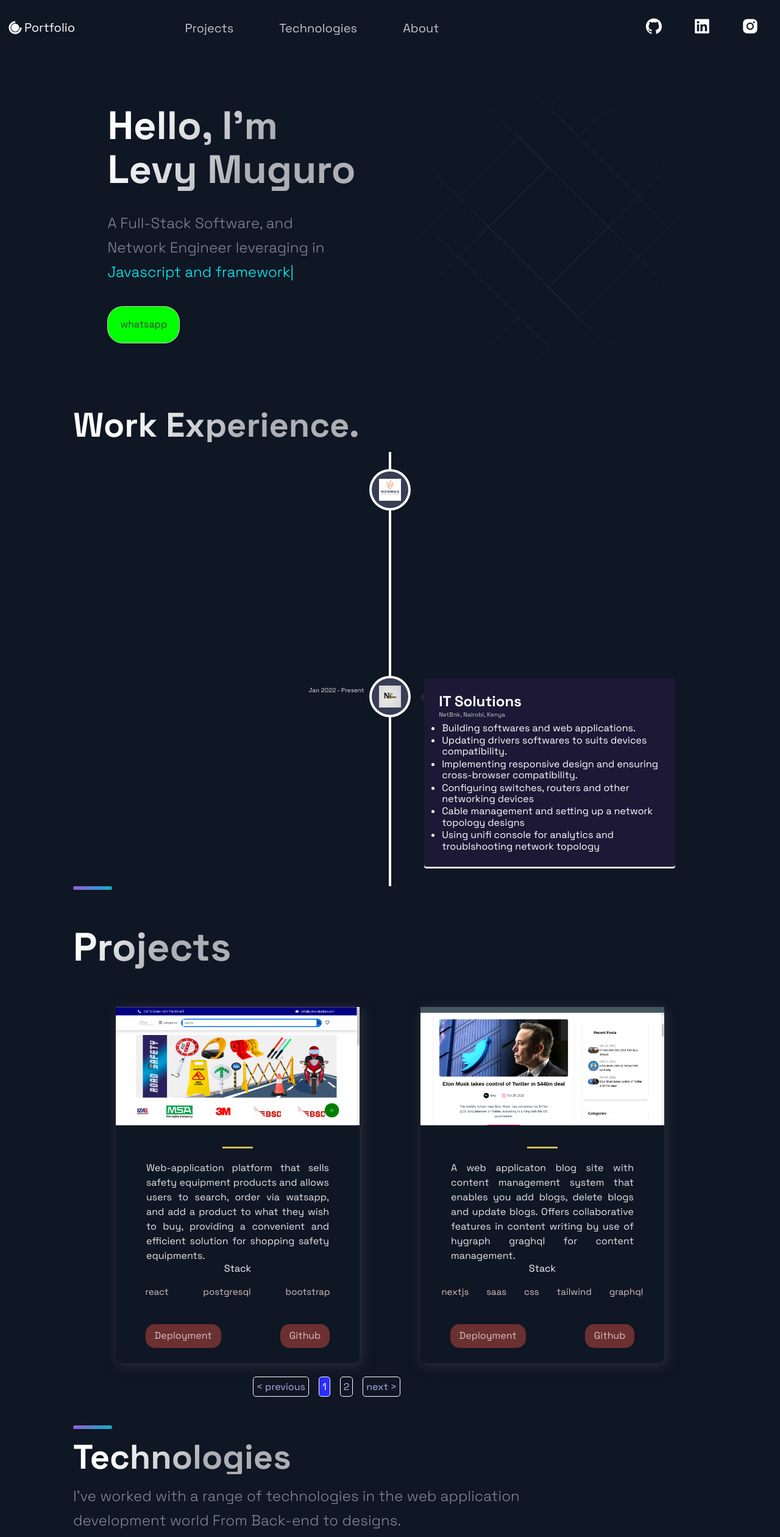
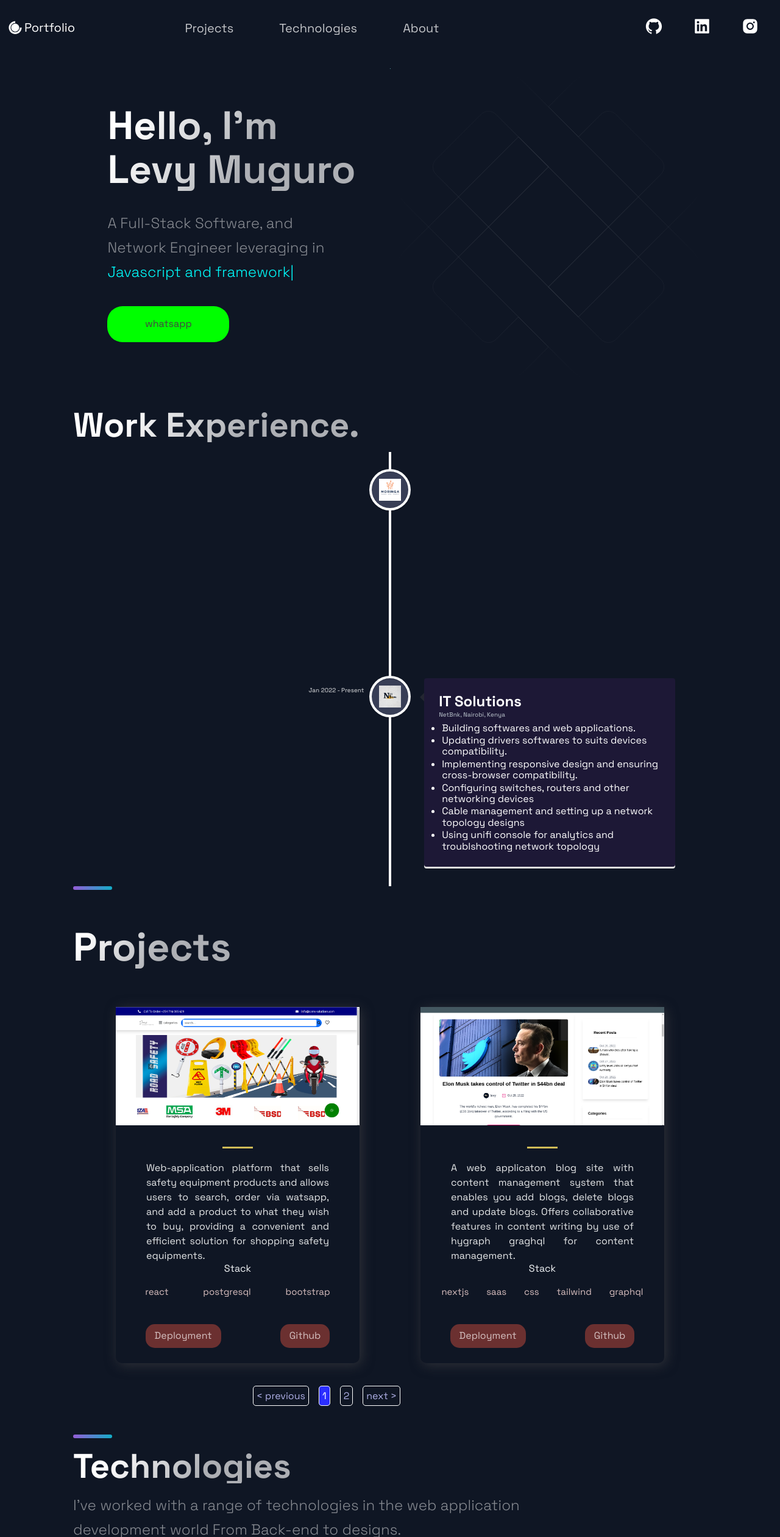
Before and after one commit to levy-web/portfolio, a Next.js app: page / in a window 1280 px wide. Shown: the top 2520 px of the page at 61% size. Built offline with nearby package versions, Linux system fonts and the light colour scheme.

Commit message:
styled whatapp button and paginate buttons

```diff
--- a/src/components/Hero/Hero.js
+++ b/src/components/Hero/Hero.js
@@ -40,7 +40,9 @@ function Hero() {
           />
         </Typediv>
       </SectionText>
-      <Button onClick={openWhatsApp}> whatsapp </Button>
+      <div>
+        <Button onClick={openWhatsApp}> whatsapp </Button>
+      </div>
     </LeftSection>
   </Section>
 );
--- a/src/components/Hero/HeroStyles.js
+++ b/src/components/Hero/HeroStyles.js
@@ -25,13 +25,9 @@ export const Typediv = styled.div`
 
 export const Button = styled.div`
   border-radius: 25px;
-  display:inline-block;
   color:#444;
-  border:1px solid #CCC;
   background:#00FF00;;
-  box-shadow: 0 0 5px -1px rgba(0,0,0,0.2);
   cursor:pointer;
-  vertical-align:middle;
   max-width: 200px;
   padding: 20px;
   text-align: center;
--- a/src/components/Projects/Projects.js
+++ b/src/components/Projects/Projects.js
@@ -2,7 +2,7 @@ import React, { useState } from 'react';
 import ReactPaginate from 'react-paginate';
 
 
-import { BlogCard, CardInfo, ExternalLinks, GridContainer, HeaderThree, Hr, Tag, TagList, TitleContent, UtilityList, Img } from './ProjectsStyles';
+import { BlogCard, CardInfo, ExternalLinks, GridContainer, HeaderThree, Hr, Tag, TagList, TitleContent, UtilityList, Img, Paginate } from './ProjectsStyles';
 import { Section, SectionDivider, SectionTitle } from '../../styles/GlobalComponents';
 import { projects } from '../../constants/constants';
 
@@ -50,6 +50,7 @@ function Projects(){
 
       ))}
     </GridContainer>
+    <Paginate>
     <ReactPaginate
           breakLabel="..."
           nextLabel="next >"
@@ -64,6 +65,7 @@ function Projects(){
           disabledClassName={"paginationDisabled"}
           activeClassName={"paginatonActive"}
         />
+        </Paginate>
 
   </Section>
 
--- a/src/components/Projects/ProjectsStyles.js
+++ b/src/components/Projects/ProjectsStyles.js
@@ -110,3 +110,9 @@ export const Tag = styled.li`
 color: #d8bfbf;
 font-size: 1.5rem;
 `
+
+export const Paginate = styled.div`
+  margin-top:15px;
+
+
+`
```
